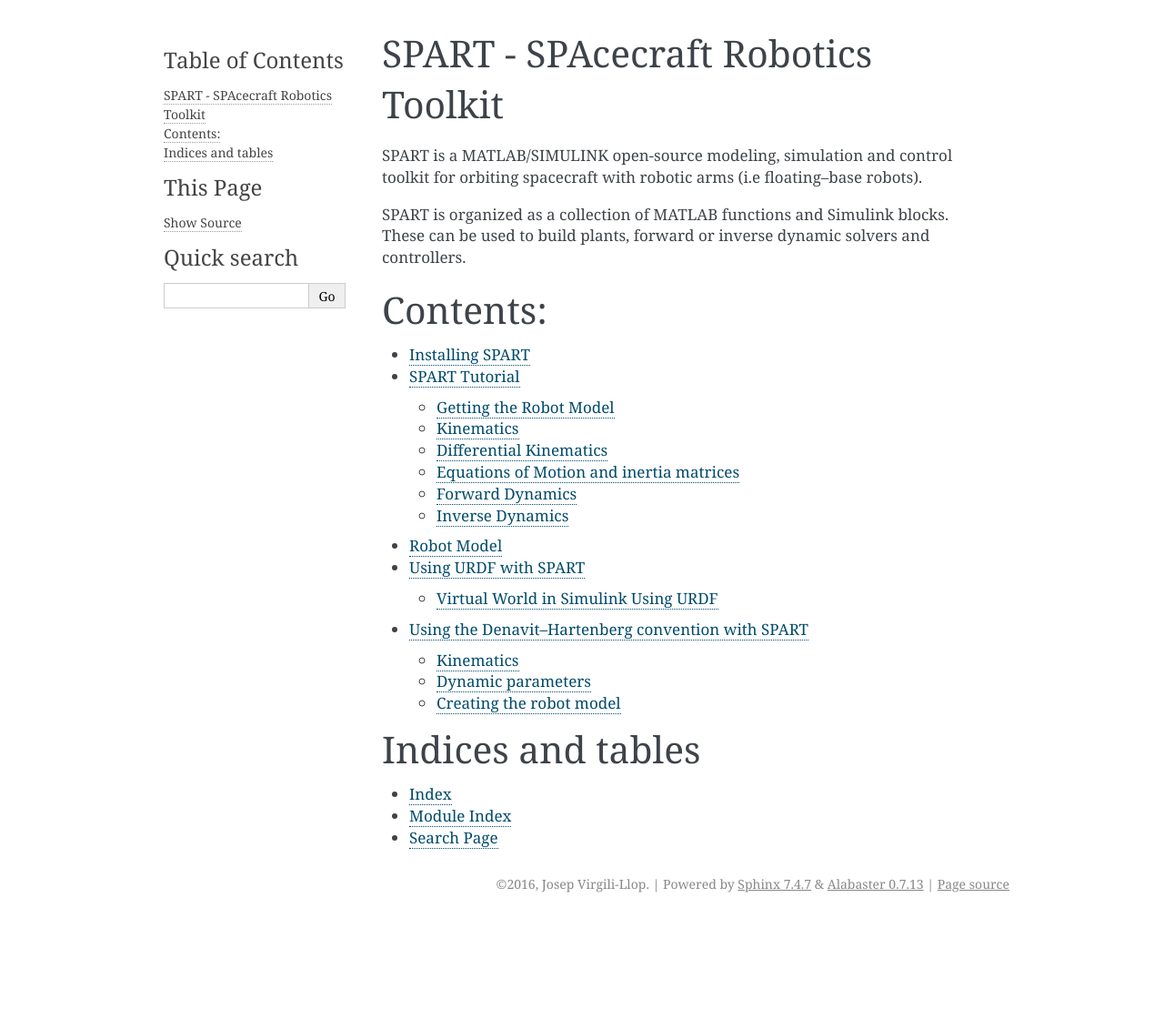
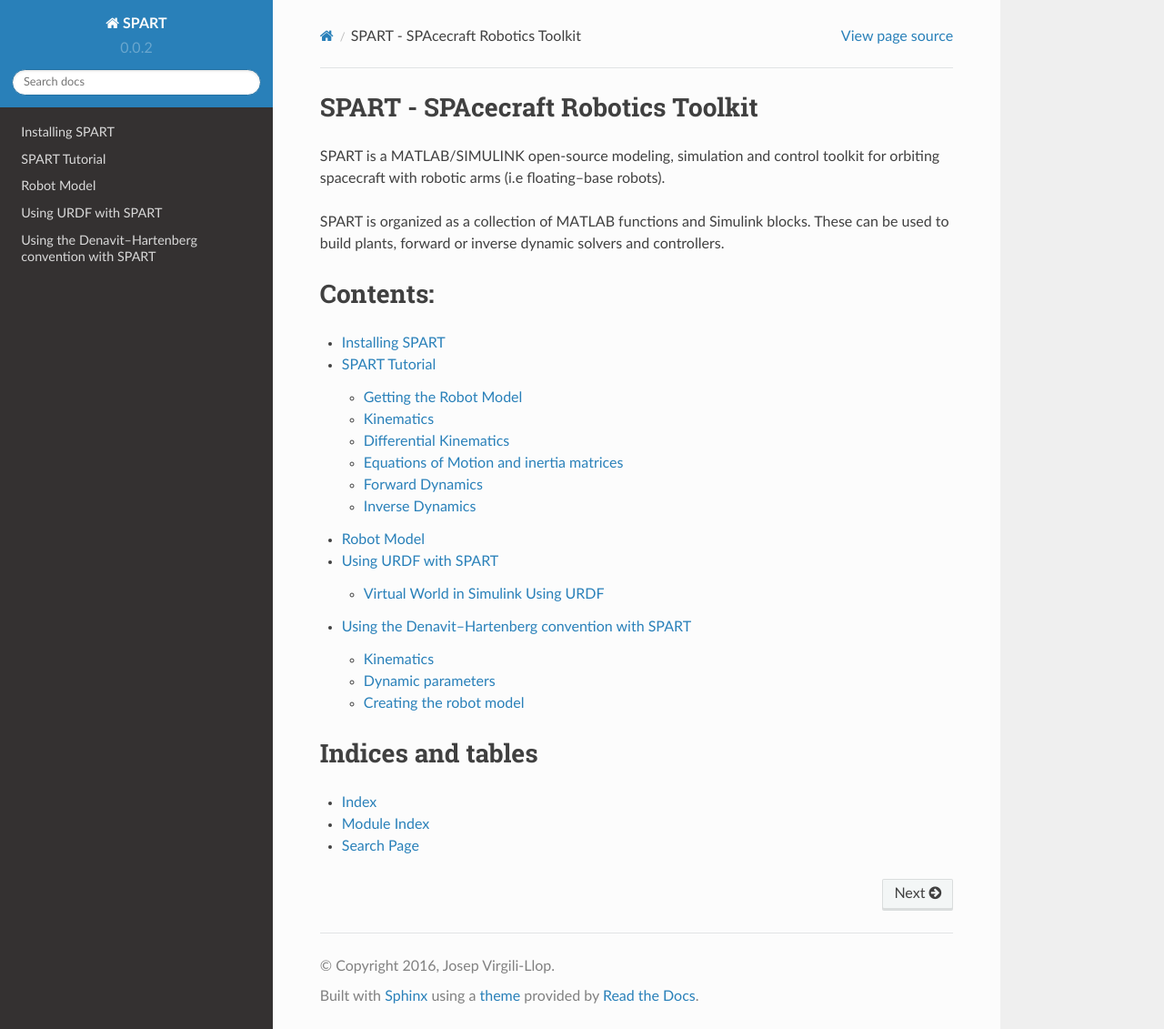
Before and after one commit to wujiashu0421/SPART, a Sphinx documentation site: the page built from docs/source/index.rst, in a window 1280 px wide and 1131 px high. Shown: the whole window at 91% size. Built offline with Sphinx 7.4.7 and the Read the Docs theme 2.0.0, drawn with Linux system fonts in a browser that asks for light colours.

Commit message:
Used "sphinx_rtd_theme" for the documentation.

```diff
--- a/docs/source/conf.py
+++ b/docs/source/conf.py
@@ -14,6 +14,12 @@
 
 import sys
 import os
+
+# sphinx_rtd_theme (to install `sudo pip install sphinx_rtd_theme`)
+on_rtd = os.environ.get('READTHEDOCS', None) == 'True'
+
+if not on_rtd:  # only import and set the theme if we're building docs locally
+    import sphinx_rtd_theme
 
 # If extensions (or modules to document with autodoc) are in another directory,
 # add these directories to sys.path here. If the directory is relative to the
@@ -111,7 +117,7 @@
 
 # The theme to use for HTML and HTML Help pages.  See the documentation for
 # a list of builtin themes.
-html_theme = 'alabaster'
+html_theme = 'sphinx_rtd_theme'
 
 # Theme options are theme-specific and customize the look and feel of a theme
 # further.  For a list of options available for each theme, see the
@@ -119,7 +125,7 @@
 #html_theme_options = {}
 
 # Add any paths that contain custom themes here, relative to this directory.
-#html_theme_path = []
+html_theme_path = [sphinx_rtd_theme.get_html_theme_path()]
 
 # The name for this set of Sphinx documents.
 # "<project> v<release> documentation" by default.
```
